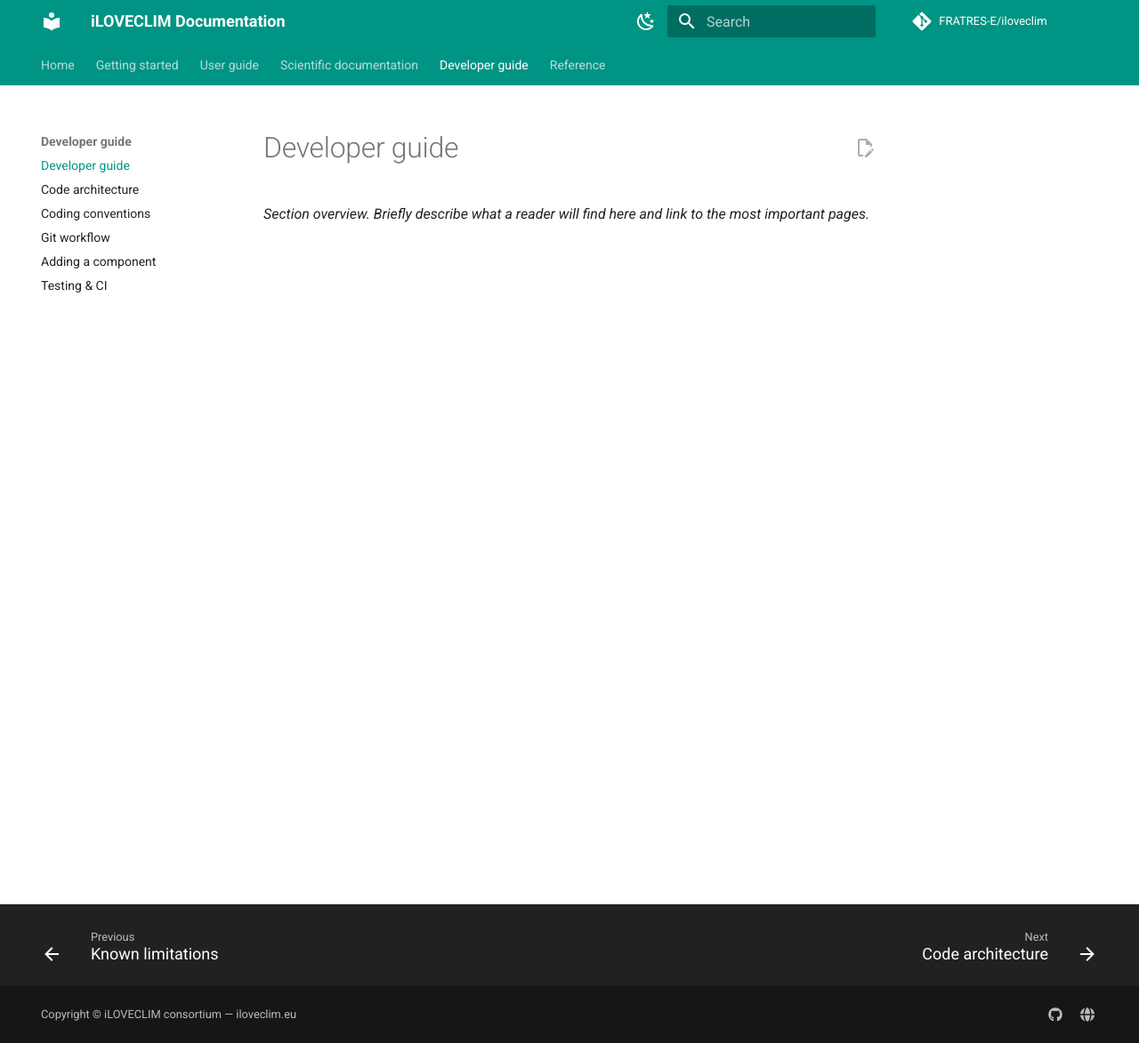
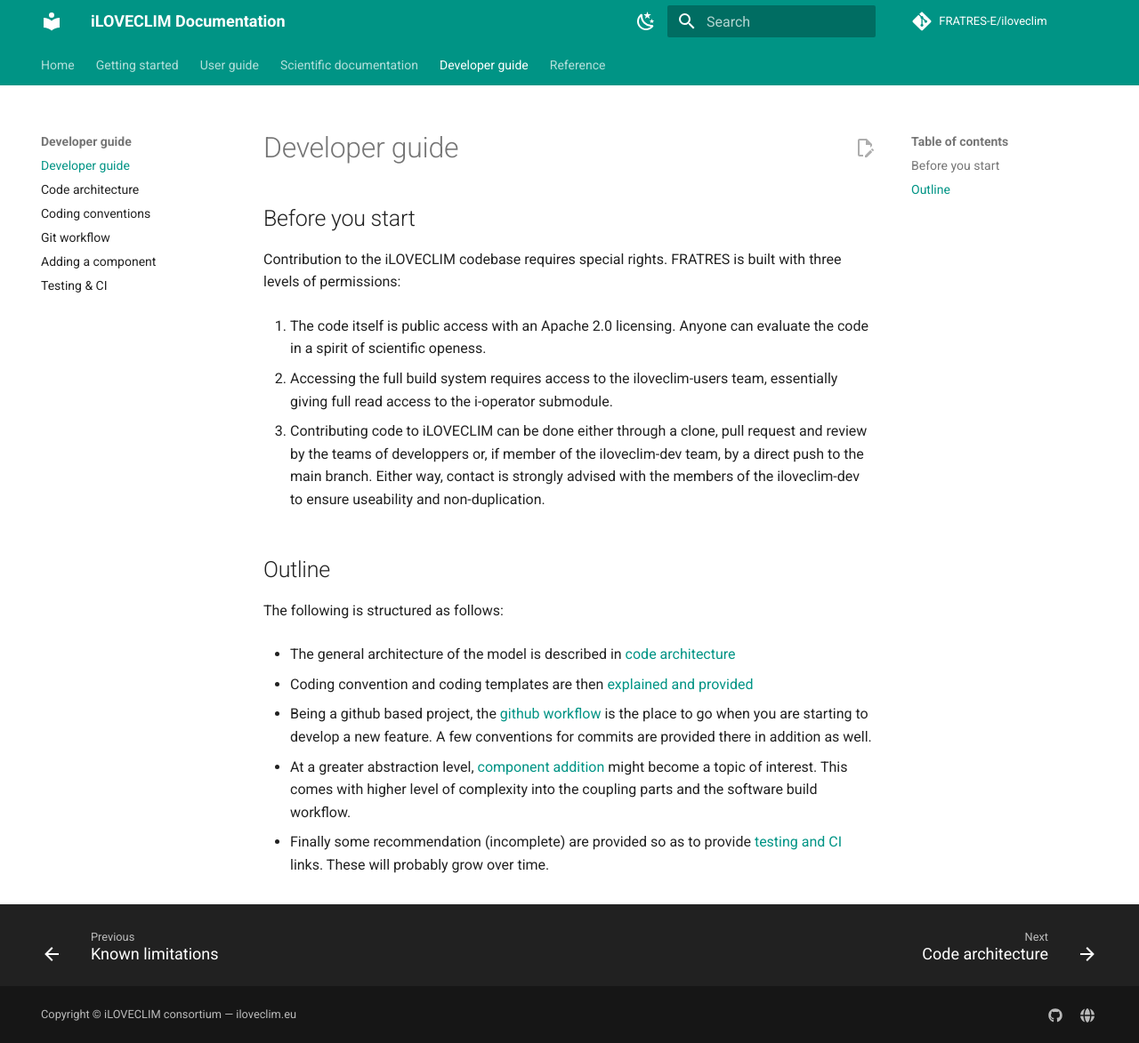
Before and after one commit to FRATRES-E/iloveclim, an MkDocs documentation site: the page built from docs/developer-guide/index.md, in a window 1280 px wide and 1173 px high. Shown: the whole window at 89% size. Built offline with MkDocs 1.6.1 and Material for MkDocs 9.7.7, drawn with Linux system fonts in a browser that asks for light colours; comment, search, counter and statistics services are not loaded.

Commit message:
docs:v0.0.11: added some structure into the Developper guide.

```diff
--- a/docs/developer-guide/index.md
+++ b/docs/developer-guide/index.md
@@ -1,3 +1,25 @@
 # Developer guide
 
-*Section overview. Briefly describe what a reader will find here and link to the most important pages.*
+## Before you start
+
+Contribution to the iLOVECLIM codebase requires special rights. FRATRES is built with three levels of permissions:
+
+1. The code itself is public access with an Apache 2.0 licensing. Anyone can evaluate the code in a spirit of scientific openess.
+
+2. Accessing the full build system requires access to the iloveclim-users team, essentially giving full read access to the i-operator submodule.
+
+3. Contributing code to iLOVECLIM can be done either through a clone, pull request and review by the teams of developpers or, if member of the iloveclim-dev team, by a direct push to the main branch. Either way, contact is strongly advised with the members of the iloveclim-dev to ensure useability and non-duplication.
+
+## Outline
+
+The following is structured as follows:
+
+- The general architecture of the model is described in [code architecture](architecture.md)
+
+- Coding convention and coding templates are then [explained and provided](conventions.md)
+
+- Being a github based project, the [github workflow](git-workflow.md) is the place to go when you are starting to develop a new feature. A few conventions for commits are provided there in addition as well.
+
+- At a greater abstraction level, [component addition](adding-a-component.md) might become a topic of interest. This comes with higher level of complexity into the coupling parts and the software build workflow.
+
+- Finally some recommendation (incomplete) are provided so as to provide [testing and CI](testing.md) links. These will probably grow over time.
```
